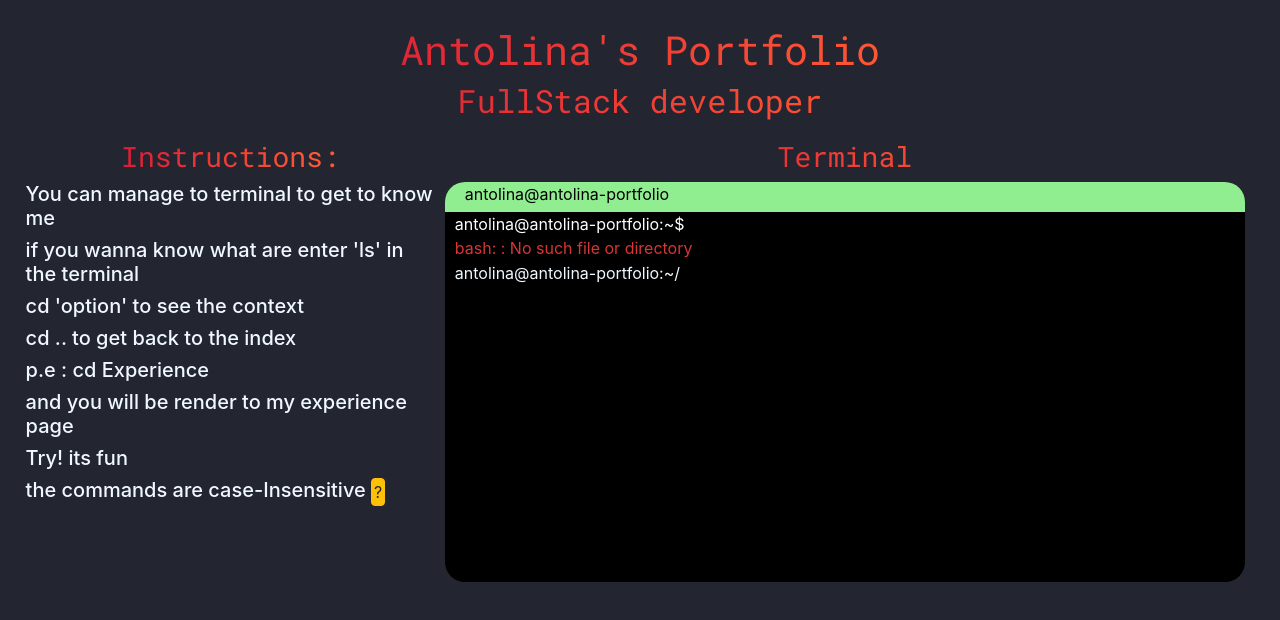
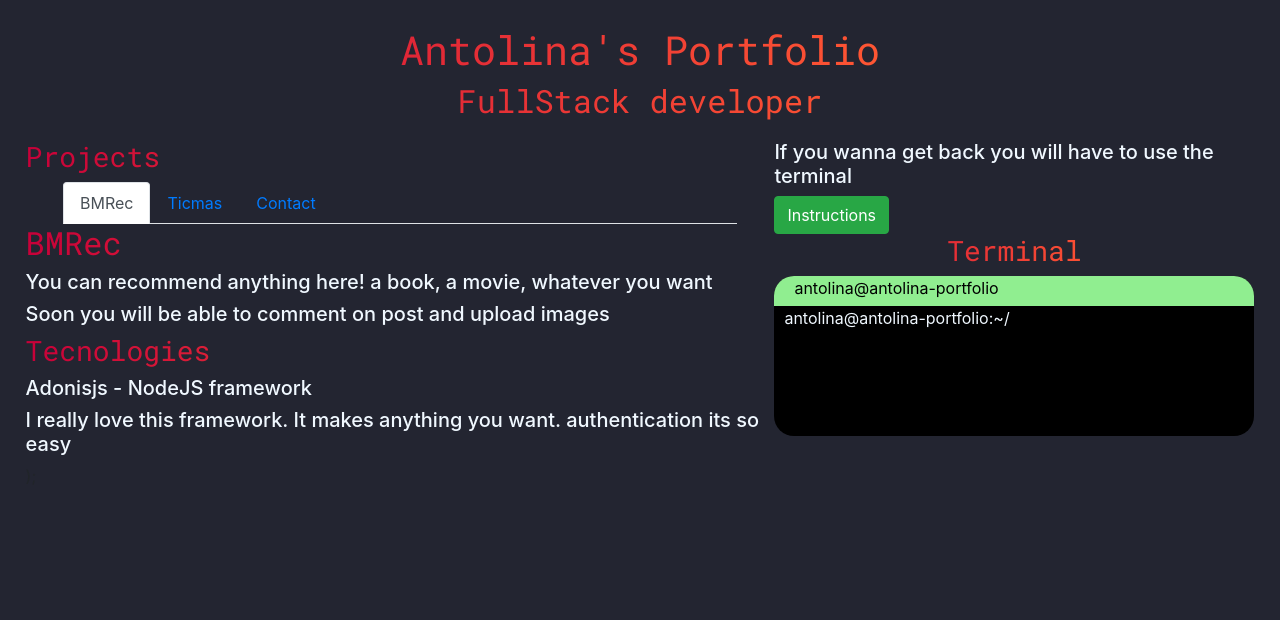
Before and after one commit to AntolinaGonzalez/Portfolio, a Next.js app: page /projects in a window 1280 px wide. Shown: the top 620 px of the page. Built offline with nearby package versions, Linux system fonts and the light colour scheme.

Commit message:
feature: projects page

```diff
--- /dev/null
+++ b/pages/projects.js
@@ -0,0 +1,75 @@
+import style from "../styles/Home.module.css";
+import { Button, Tabs, Tab, Sonnet, Card, Modal } from "react-bootstrap";
+import { useState } from "react";
+import Instructions from "../components/instructions";
+import Term from "../components/littleTerm";
+
+export default function Projects() {
+  const [show, setShow] = useState(false);
+
+  const handleClose = () => setShow(false);
+  const handleShow = () => setShow(true);
+  const [key, setKey] = useState("bmrec");
+
+  return (
+    <div className={style.backColor}>
+      <div className={style.principal}>
+        <h1>Antolina's Portfolio </h1>
+        <h2>FullStack developer</h2>
+      </div>
+      <div className={style.divisionTwo}>
+        <div>
+          <h3>Projects</h3>
+          <Tabs
+            id="controlled-tab-example"
+            activeKey={key}
+            onSelect={(k) => setKey(k)}
+            className={style.experienceCard}
+          >
+            <Tab eventKey="bmrec" title="BMRec">
+              <h2>BMRec</h2>
+              <h5>You can recommend anything here! a book, a movie, whatever you want</h5>
+              <h5>Soon you will be able to comment on post and upload images</h5>
+
+              <h3>Tecnologies</h3>
+              <h5>Adonisjs - NodeJS framework</h5>
+
+              <h5>I really love this framework. It makes anything you want. authentication its so easy</h5>
+            </Tab>
+            <Tab eventKey="ticmas" title="Ticmas">
+              <h1>Ticmas</h1>
+            </Tab>
+            <Tab eventKey="contact" title="Contact">
+              <h1>Hola</h1>
+            </Tab>
+          </Tabs>
+          );
+        </div>
+
+        <div>
+          <h5>If you wanna get back you will have to use the terminal</h5>
+          <Button variant="success" onClick={handleShow}>
+            Instructions
+          </Button>
+
+          <Modal show={show} onHide={handleClose}>
+            <Modal.Header closeButton className={style.modalStyle}>
+              <Modal.Title>
+                <h1>Instructions</h1>
+              </Modal.Title>
+            </Modal.Header>
+            <Modal.Body className={style.modalStyle}>
+              <Instructions></Instructions>
+            </Modal.Body>
+            <Modal.Footer className={style.modalStyle}>
+              <Button variant="secondary" onClick={handleClose}>
+                Close
+              </Button>
+            </Modal.Footer>
+          </Modal>
+          <Term></Term>
+        </div>
+      </div>
+    </div>
+  );
+}
```
